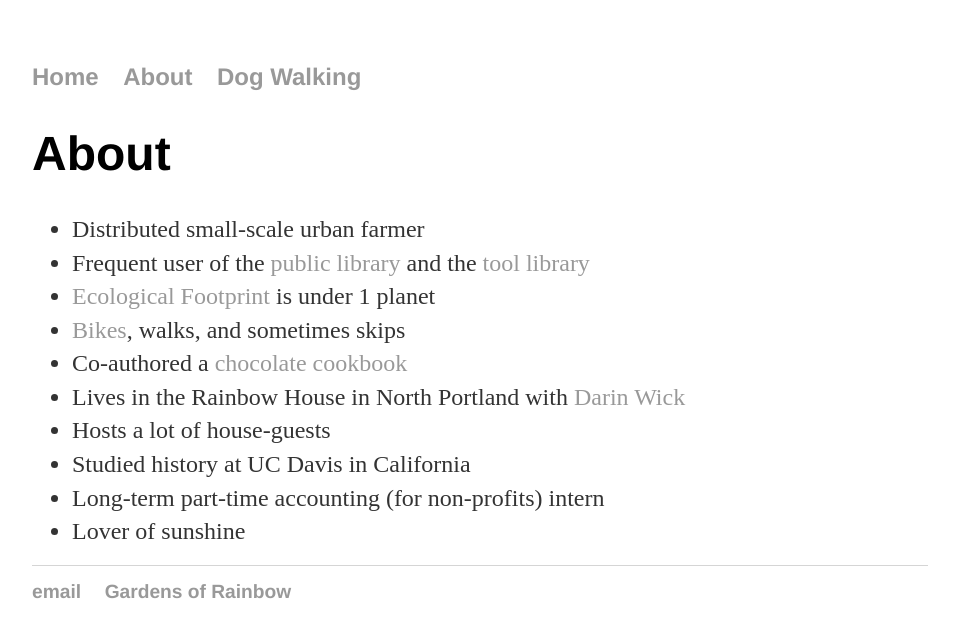
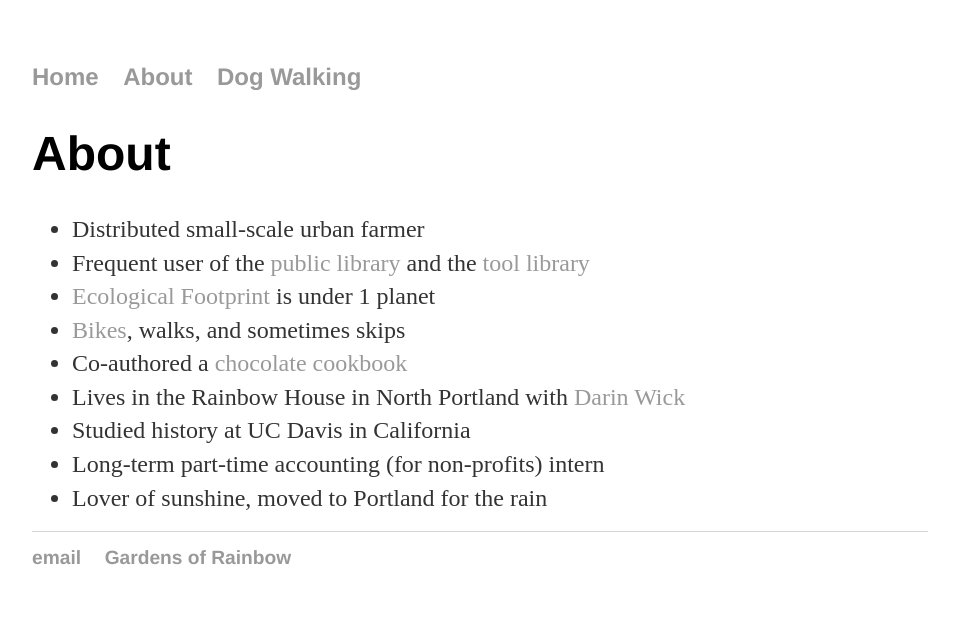
Before and after one commit to aniola/aniola.github.io, a Jekyll site: the page about/index.html, which Jekyll copies as it is, in a window 1280 px wide. Shown: the top 638 px of the page, without its empty margins (160-1119 px from the left). Built offline with Jekyll 4.4.1, drawn with Linux system fonts in a browser that asks for light colours.

Commit message:
Update index.html

```diff
--- a/about/index.html
+++ b/about/index.html
@@ -27,10 +27,9 @@
 	<li><a href="https://www.bikecollectives.org/wiki/index.php?title=User:Angel">Bikes</a>, walks, and sometimes skips
 <li>Co-authored a <a href="https://microcosmpublishing.com/catalog/books/1311">chocolate cookbook</a>
 <li>Lives in the Rainbow House in North Portland with <a href="https://www.darinwick.com/">Darin Wick</a>
-<li>Hosts a lot of house-guests
 <li>Studied history at UC Davis in California
 <li>Long-term part-time accounting (for non-profits) intern
-<li>Lover of sunshine
+<li>Lover of sunshine, moved to Portland for the rain
 </ul>
 		</div>
 
```
